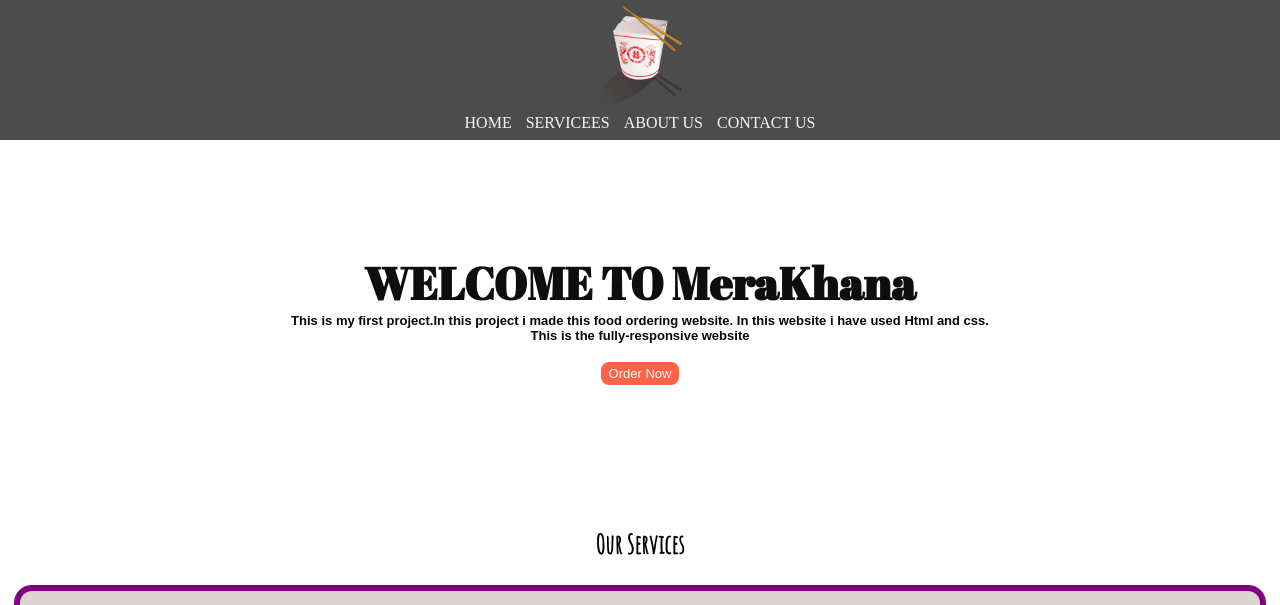
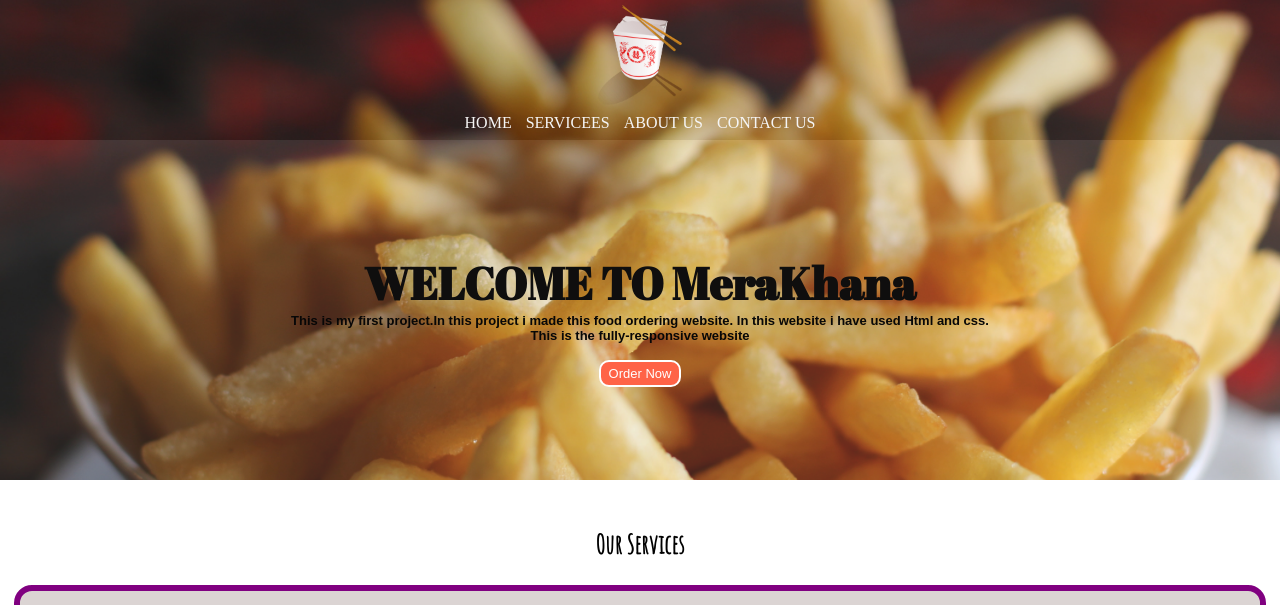
Before and after one commit to aadityajain29031/MeraKhanna, a plain HTML site: page index.html in a window 1280 px wide. Shown: the top 605 px of the page. Drawn offline with Linux system fonts and the light colour scheme; a web font is replaced by a local one.

Commit message:
Update style.css

```diff
--- a/css/style.css
+++ b/css/style.css
@@ -70,7 +70,7 @@ left: 0px;
 }
 #home::before{
     content: "";
-    background : url('./img/b6.jpg')no-repeat center center/cover ;
+    background : url('../img/b6.jpg')no-repeat center center/cover ;
 
     position: absolute;
     height: 752px;
```
